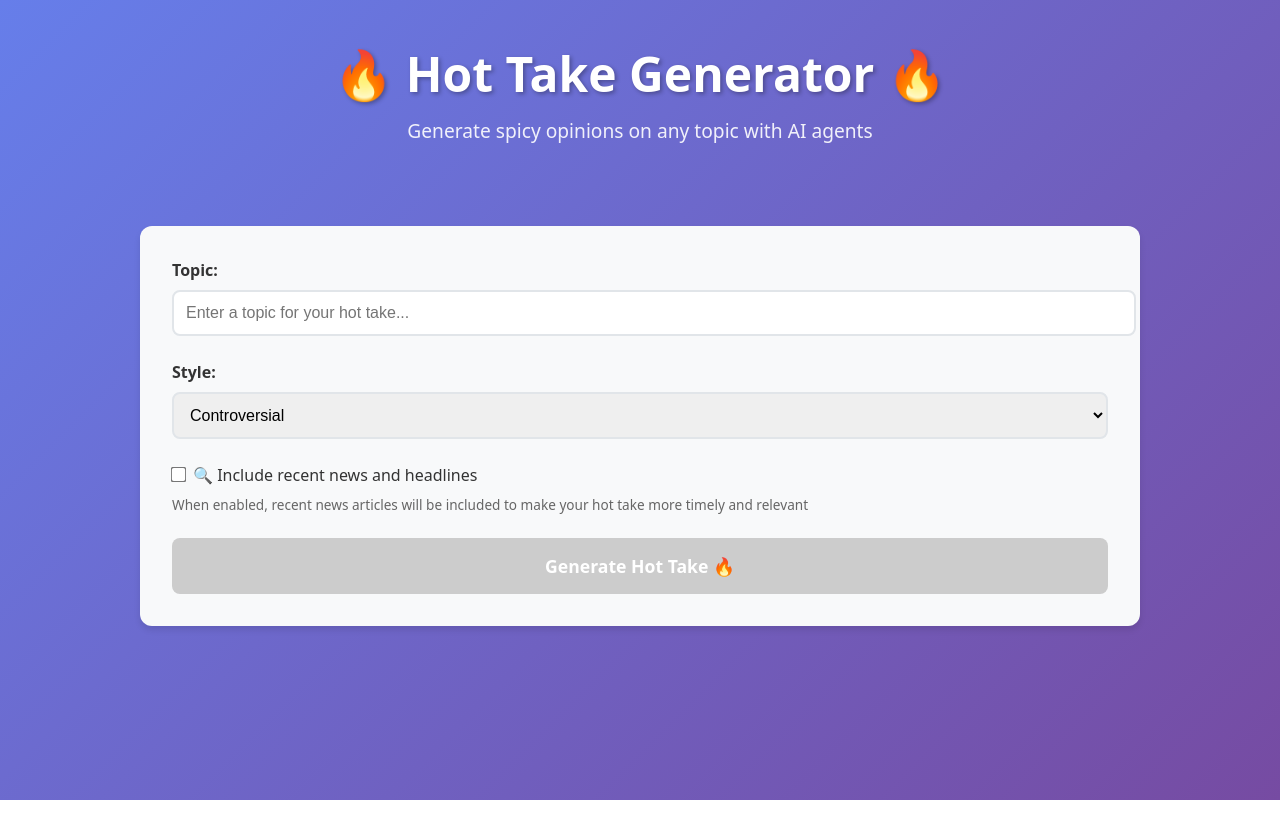
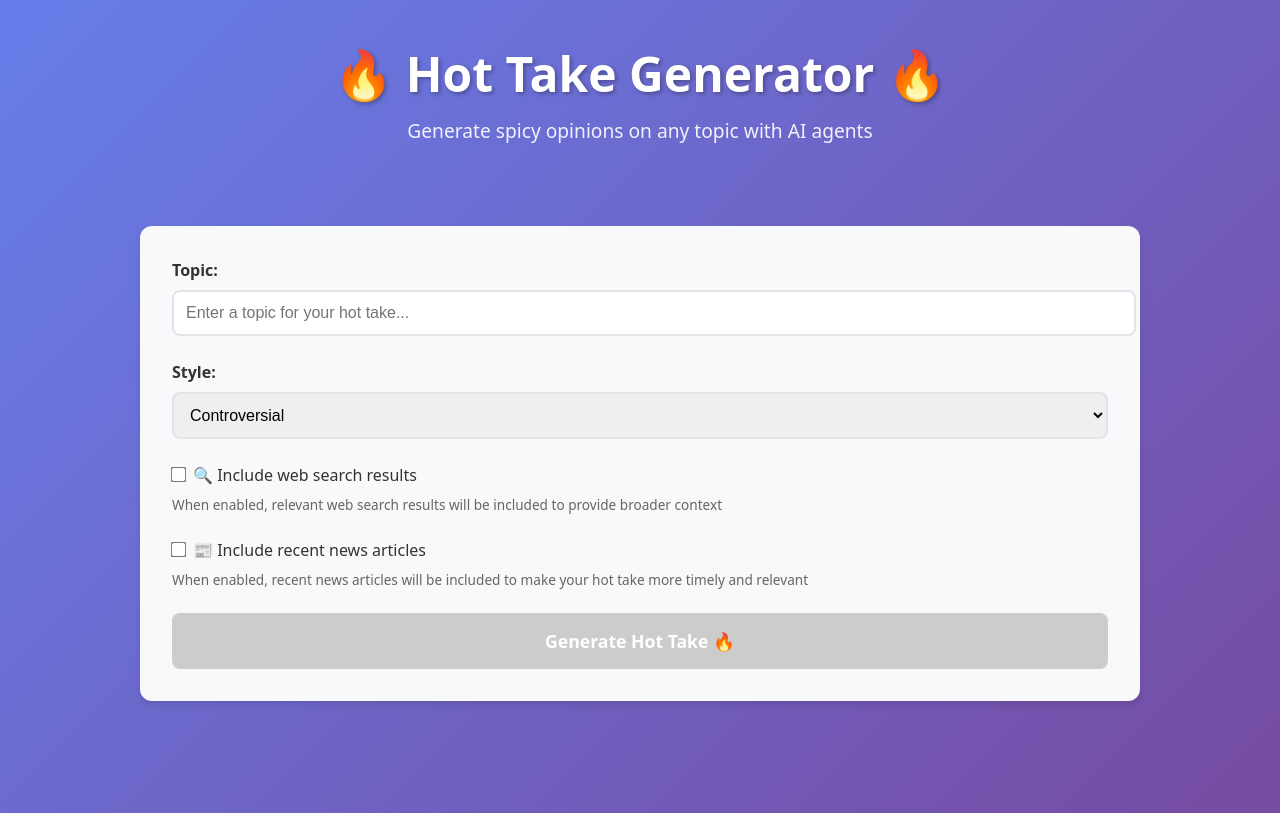
Before and after one commit to Uokoroafor/hot-take-generator, a React app in the folder frontend/: page / in a window 1280 px wide. Built offline with nearby package versions, Linux system fonts and the light colour scheme; the HTML template or start-up script is replaced by a standard one.

Commit message:
Adding web search service to front end.

```diff
--- a/frontend/src/components/HotTakeGenerator.tsx
+++ b/frontend/src/components/HotTakeGenerator.tsx
@@ -14,6 +14,7 @@ const HotTakeGenerator = () => {
   const [topic, setTopic] = useState('');
   const [style, setStyle] = useState('controversial');
   const [useWebSearch, setUseWebSearch] = useState(false);
+  const [useNewsSearch, setUseNewsSearch] = useState(false);
   const [maxArticles, setMaxArticles] = useState(3);
   const [loading, setLoading] = useState(false);
   const [hotTake, setHotTake] = useState<HotTakeResponse | null>(null);
@@ -49,6 +50,7 @@ const HotTakeGenerator = () => {
           topic: topic.trim(),
           style: style,
           use_web_search: useWebSearch,
+          use_news_search: useNewsSearch,
           max_articles: maxArticles,
         }),
       });
@@ -105,7 +107,24 @@ const HotTakeGenerator = () => {
               onChange={(e) => setUseWebSearch(e.target.checked)}
             />
             <label htmlFor="useWebSearch">
-              🔍 Include recent news and headlines
+              🔍 Include web search results
+            </label>
+          </div>
+          <p className="help-text">
+            When enabled, relevant web search results will be included to provide broader context
+          </p>
+        </div>
+
+        <div className="form-group">
+          <div className="checkbox-group">
+            <input
+              type="checkbox"
+              id="useNewsSearch"
+              checked={useNewsSearch}
+              onChange={(e) => setUseNewsSearch(e.target.checked)}
+            />
+            <label htmlFor="useNewsSearch">
+              📰 Include recent news articles
             </label>
           </div>
           <p className="help-text">
@@ -113,24 +132,24 @@ const HotTakeGenerator = () => {
           </p>
         </div>
 
-        {useWebSearch && (
+        {(useWebSearch || useNewsSearch) && (
           <div className="form-group">
-            <label htmlFor="maxArticles">Number of articles to include:</label>
+            <label htmlFor="maxArticles">Number of results to include:</label>
             <select
               id="maxArticles"
               value={maxArticles}
               onChange={(e) => setMaxArticles(Number(e.target.value))}
             >
-              <option value={1}>1 article</option>
-              <option value={2}>2 articles</option>
-              <option value={3}>3 articles</option>
-              <option value={5}>5 articles</option>
+              <option value={1}>1 result</option>
+              <option value={2}>2 results</option>
+              <option value={3}>3 results</option>
+              <option value={5}>5 results</option>
             </select>
           </div>
         )}
 
         <button type="submit" disabled={loading || !topic.trim()}>
-          {loading ? 'Generating...' : `Generate Hot Take ${useWebSearch ? '📰' : '🔥'}`}
+          {loading ? 'Generating...' : `Generate Hot Take ${useWebSearch || useNewsSearch ? '📰' : '🔥'}`}
         </button>
       </form>
 
```
Also changed, not shown: 1 other file (tests, documents, lock files or other folders).
